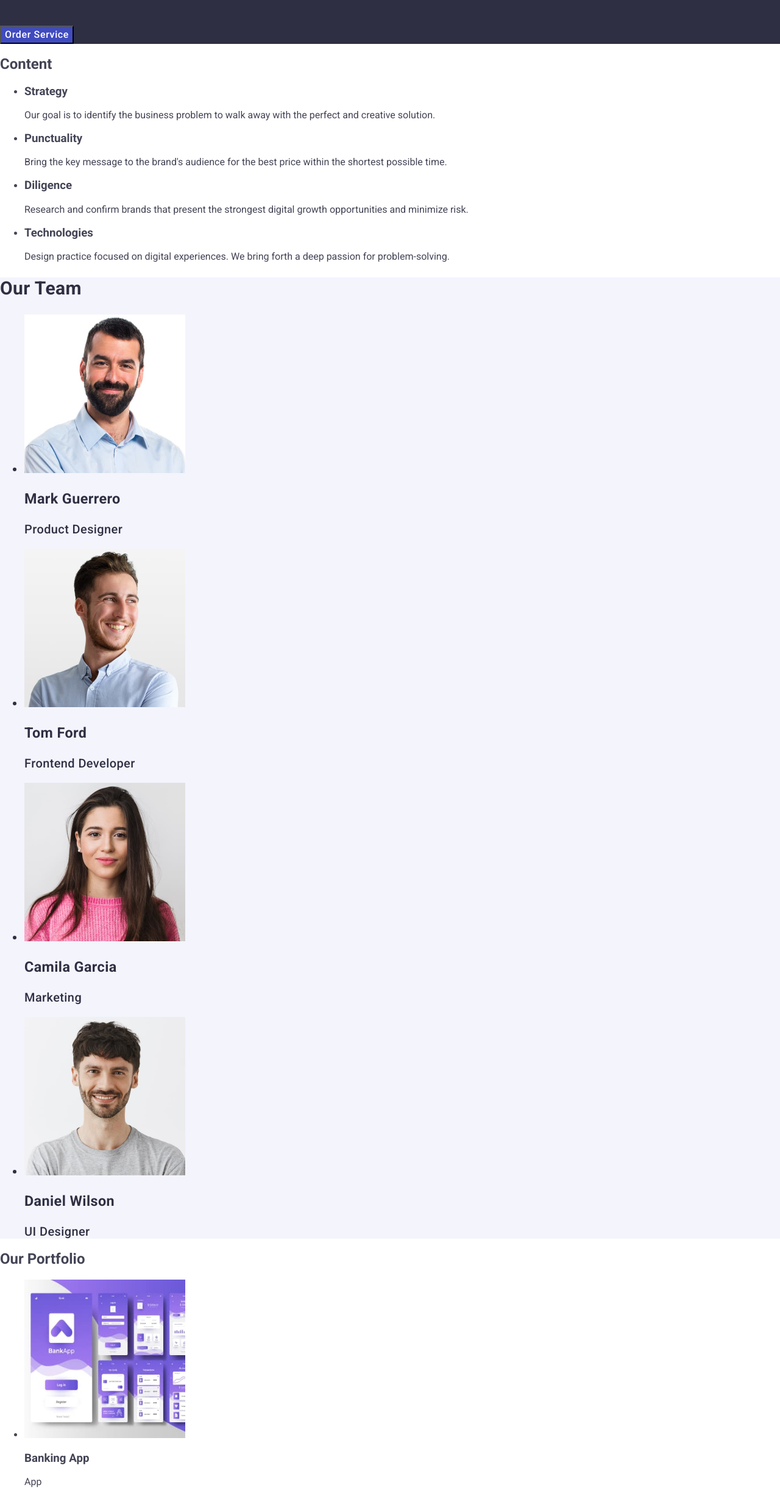
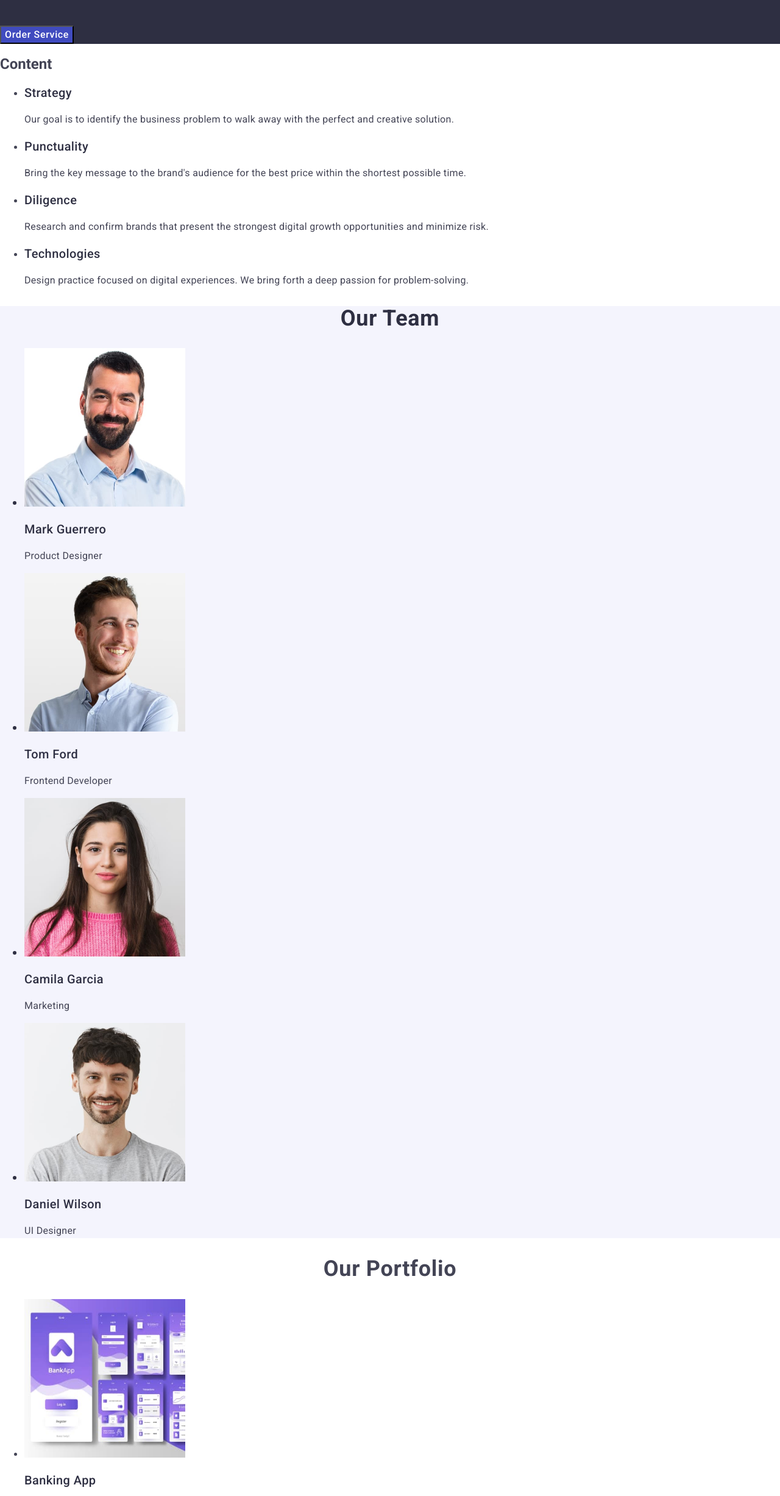
Before and after one commit to Seresun/goit-markup-hw-02, a plain HTML site: page index.html in a window 1280 px wide. Shown: the part 284-2738 px from the top of the page at 61% size. Drawn offline with nearby package versions, Linux system fonts and the light colour scheme.

Commit message:
section3and4

```diff
--- a/css/styles.css
+++ b/css/styles.css
@@ -92,6 +92,21 @@ body {
 
 }
 
+.strategic {
+  font-weight: 500;
+  font-size: 20px;
+  line-height: 1.2;
+  letter-spacing: 0.02em;
+  color: #2e2f42;
+}
+
+.strategic_info {
+  font-size: 16px;
+  line-height: 1.5;
+  letter-spacing: 0.02em;
+  color: #434455;
+}
+
 .section_three {
   background-color: #F4F4FD;
   font-weight: 500;
@@ -99,11 +114,49 @@ body {
   line-height: 1.2;
   letter-spacing: 0.02em;
   color:#2e2f42;
+}
+.title_info {
+font-size: 36px;
+font-weight: 700;
+line-height: 40px;
+letter-spacing: 0.02em;
+text-align: center;
+}
 
+.name {
+color:#2E2F42;
+font-size: 20px;
+font-weight: 500;
+line-height: 24px;
+letter-spacing: 0.02em;
+}
+
+.work_position {
+color:#434455;
+font-size: 16px;
+font-weight: 400;
+line-height: 24px;
+letter-spacing: 0.02em;
 }
 
 .section_four {
 
+}
+
+.name_of_service {
+  color:#2E2F42;
+  font-size: 20px;
+  font-weight: 500;
+  line-height: 24px;
+  letter-spacing: 0.02em;
+}
+
+.source {
+  color:#434455;
+  font-size: 16px;
+  font-weight: 400;
+  line-height: 24px;
+  letter-spacing: 0.02em;
 }
 
 .footer_info {
--- a/index.html
+++ b/index.html
@@ -38,32 +38,32 @@
       </section>
 
       <section class="section_two">
-        <h2 class="second_title">Content</h2>
+        <h2 class="hidden_title">Content</h2>
         <ul>
           <li>
-            <h3 class="">Strategy</h3>
-            <p>
+            <h3 class="strategic">Strategy</h3>
+            <p class="strategic_info">
               Our goal is to identify the business problem to walk away with the
               perfect and creative solution.
             </p>
           </li>
           <li>
-            <h3>Punctuality</h3>
-            <p>
+            <h3 class="strategic">Punctuality</h3>
+            <p class="strategic_info">
               Bring the key message to the brand's audience for the best price
               within the shortest possible time.
             </p>
           </li>
           <li>
-            <h3>Diligence</h3>
-            <p>
+            <h3 class="strategic">Diligence</h3>
+            <p class="strategic_info">
               Research and confirm brands that present the strongest digital
               growth opportunities and minimize risk.
             </p>
           </li>
           <li>
-            <h3>Technologies</h3>
-            <p>
+            <h3 class="strategic">Technologies</h3>
+            <p class="strategic_info">
               Design practice focused on digital experiences. We bring forth a
               deep passion for problem-solving.
             </p>
@@ -72,19 +72,19 @@
       </section>
 
       <section class="section_three">
-        <h2>Our Team</h2>
+        <h2 class="title_info">Our Team</h2>
 
         <ul>
           <li>
             <img src="./images/mark.jpg" alt="Mark" width="264" height="260" />
-            <h3>Mark Guerrero</h3>
-            <p>Product Designer</p>
+            <h3 class="name">Mark Guerrero</h3>
+            <p class="work_position">Product Designer</p>
           </li>
 
           <li>
             <img src="./images/tom.jpg" alt="Tom" width="264" height="260" />
-            <h3>Tom Ford</h3>
-            <p>Frontend Developer</p>
+            <h3 class="name">Tom Ford</h3>
+            <p class="work_position">Frontend Developer</p>
           </li>
 
           <li>
@@ -94,8 +94,8 @@
               width="264"
               height="260"
             />
-            <h3>Camila Garcia</h3>
-            <p>Marketing</p>
+            <h3 class="name">Camila Garcia</h3>
+            <p class="work_position">Marketing</p>
           </li>
 
           <li>
@@ -105,25 +105,25 @@
               width="264"
               height="260"
             />
-            <h3>Daniel Wilson</h3>
-            <p>UI Designer</p>
+            <h3 class="name">Daniel Wilson</h3>
+            <p class="work_position">UI Designer</p>
           </li>
         </ul>
       </section>
 
       <section class="section_four">
-        <h2>Our Portfolio</h2>
+        <h2 class="title_info">Our Portfolio</h2>
         <ul>
           <li>
             <img src="./images/banking.jpg" alt="Banking" width="264" height="260" />
-            <h3>Banking App</h3>
-            <p>App</p>
+            <h3 class="name_of_service">Banking App</h3>
+            <p class="source">App</p>
           </li>
 
           <li>
             <img src="./images/payment.jpg" alt="Payment" width="264" height="260" />
-            <h3>Cashless Payment</h3>
-            <p>Marketing</p>
+            <h3 class="name_of_service">Cashless Payment</h3>
+            <p class="source">Marketing</p>
           </li>
 
           <li>
@@ -133,8 +133,8 @@
               width="264"
               height="260"
             />
-            <h3>Meditation App</h3>
-            <p>App</p>
+            <h3 class="name_of_service">Meditation App</h3>
+            <p class="source">App</p>
           </li>
 
           <li>
@@ -144,8 +144,8 @@
               width="264"
               height="260"
             />
-            <h3>Taxi Service</h3>
-            <p>Marketing</p>
+            <h3 class="name_of_service">Taxi Service</h3>
+            <p class="source">Marketing</p>
           </li>
 
           <li>
@@ -155,8 +155,8 @@
               width="264"
               height="260"
             />
-            <h3>Screen Illustrations</h3>
-            <p>Design</p>
+            <h3 class="name_of_service">Screen Illustrations</h3>
+            <p class="source">Design</p>
           </li>
 
           <li>
@@ -166,8 +166,8 @@
               width="264"
               height="260"
             />
-            <h3>Online Courses</h3>
-            <p>Marketing</p>
+            <h3 class="name_of_service">Online Courses</h3>
+            <p class="source">Marketing</p>
           </li>
         </ul>
       </section>
```
